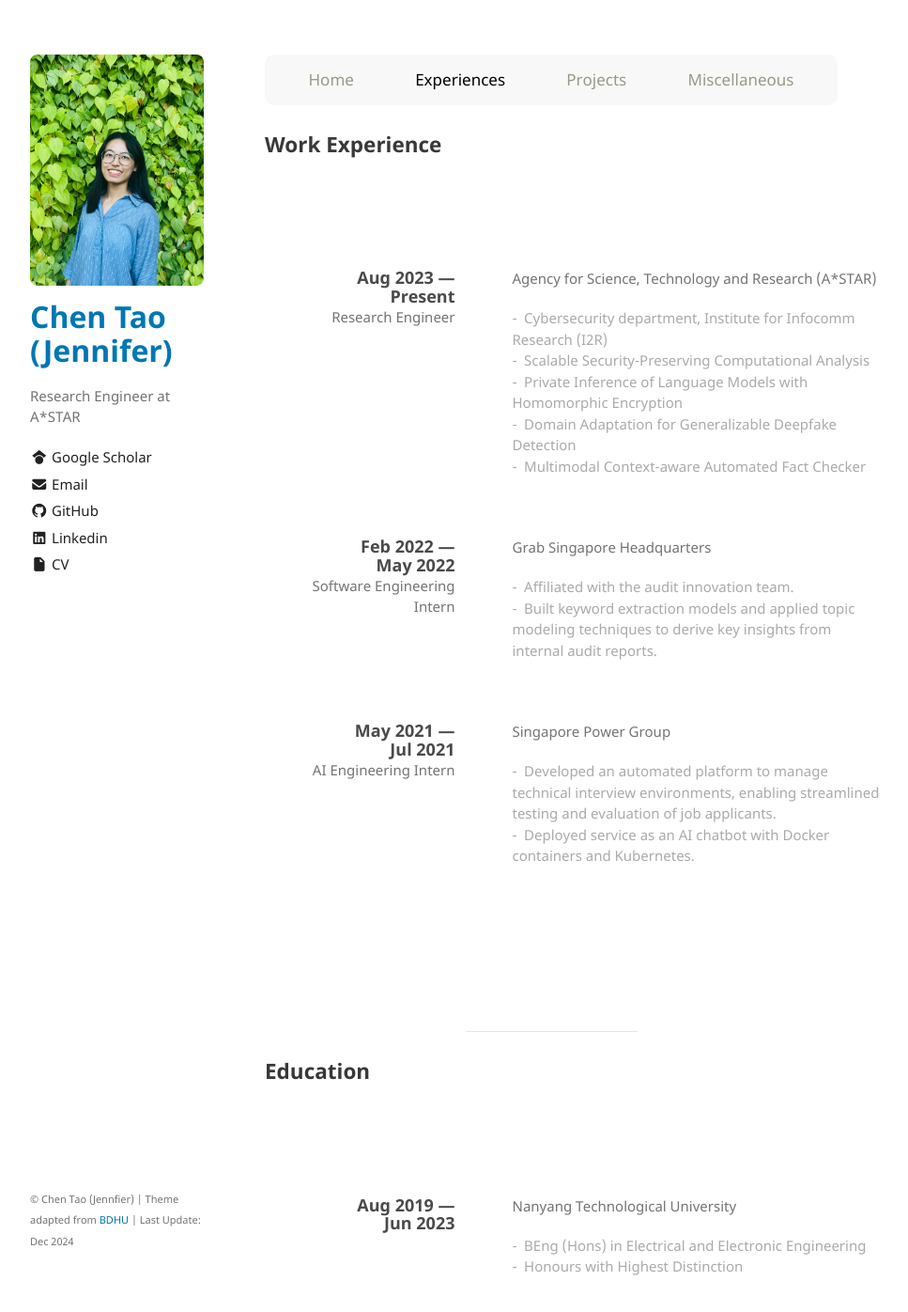
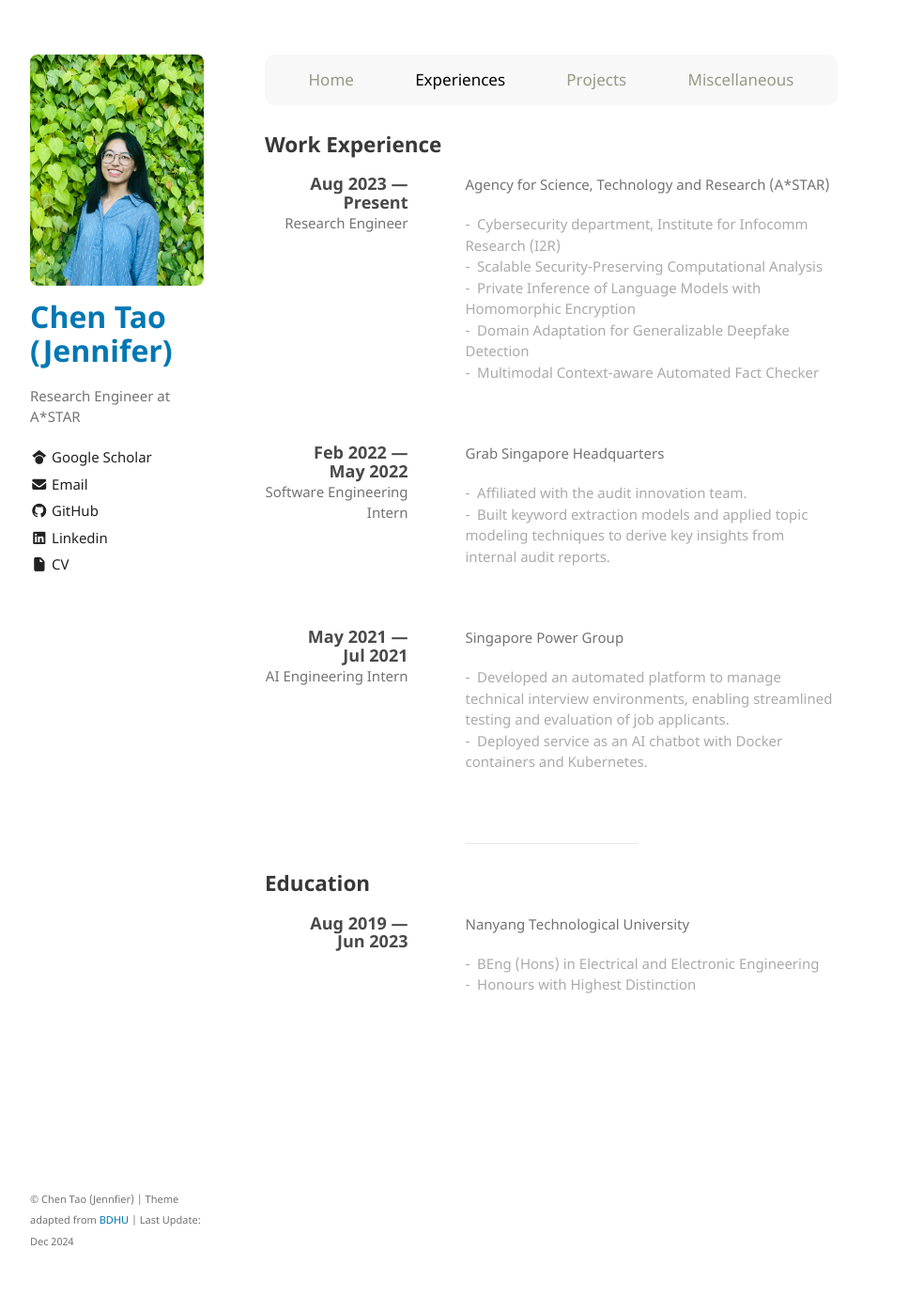
Before and after one commit to TAOC0002/TAOC0002.github.io, a Jekyll site: the page built from experiences.md, in a window 1280 px wide and 1400 px high. Shown: the top 1396 px of the window at 94% size, without its empty margins (178-1145 px from the left). Built offline with Jekyll 4.4.1, drawn with Linux system fonts in a browser that asks for light colours; the repository's description, which GitHub fills in, is left out.

Commit message:
Change project css

```diff
--- a/assets/css/style.scss
+++ b/assets/css/style.scss
@@ -101,16 +101,15 @@ $dot-diameter: 8px;
 .timeline {
   width:100%;
   max-width:800px;
-  padding: 100px 50px;
+  padding: 0px 0px;
   position: relative;
   &:before {
     content: '';
     position: absolute;
     top: 0px;
-    left:25%; //$gutter/2
+    left:calc(25% - 1.6px); //$gutter/2
     bottom: 0px;
     width: $border-width;
-    background: #ddd;
   }
   &:after {
     content: "";
@@ -135,7 +134,7 @@ $dot-diameter: 8px;
       position: absolute;
       width: $dot-diameter;
       height: $dot-diameter;
-      // border: $border-width solid #2e86c1 ;
+      border: $border-width solid #2e86c1 ;
       border-radius:100%;
       top: 15%;
       right: -$dot-diameter;
@@ -176,9 +175,9 @@ $dot-diameter: 8px;
 
 .grid-container {
   display: grid;
-  grid-template-rows: repeat(3, 1fr);
-  gap: 10px;
-  width: 90vw;
+  grid-template-rows: repeat(1, 1fr);
+  gap: 30px;
+  width: 40vw;
   height: 90vh;
   padding: 10px;
   margin: 0;
@@ -189,20 +188,20 @@ $dot-diameter: 8px;
   justify-content: center;
   align-items: center;
   border-radius: 15px;
-  padding: 20px;
+  padding: 10px 10px;
   box-shadow: 0 4px 15px rgba(0, 0, 0, 0.2);
   transition: transform 0.3s ease, box-shadow 0.3s ease;
   .content {
     text-align: left;
     h2 {
       margin: 0;
-      font-size: 1.8rem;
+      font-size: 1.2rem;
       font-weight: bold;
     }
   }
 }
 
-.white { background-color: #ECF0F1; color: #333; grid-column: span 3; grid-row: span 1; }
+.white { background-color: #ECF0F1; color: #333; grid-column: span 1; grid-row: span 1; }
 
 .white p {
   color: rgba(51, 51, 51, 0.8);
```
Also changed, not shown: projects.md (+3 -3 lines).
